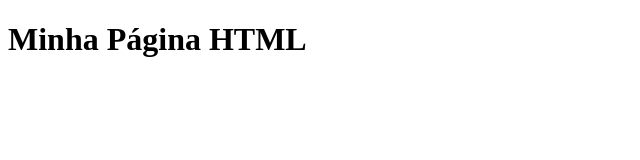
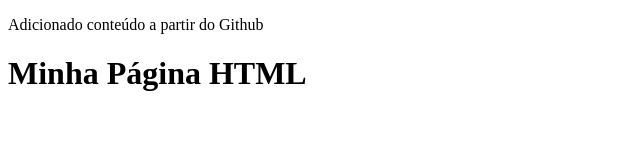
Before and after one commit to Vivianflima/gama-no-github, a plain HTML site: page index.html in a window 1280 px wide. Shown: the whole page, without its empty margins (0-640 px from the left). Drawn offline with Linux system fonts and the light colour scheme.

Commit message:
Update index.html

```diff
--- a/index.html
+++ b/index.html
@@ -5,6 +5,7 @@
     <meta http-equiv="X-UA-Compatible" content="IE=edge">
     <meta name="viewport" content="width=device-width, initial-scale=1.0">
     <title>Estudo Gama Academy</title>
+    <p> Adicionado conteúdo a partir do Github </p>
 </head>
 <body>
     <h1> Minha Página HTML</h1>
```
